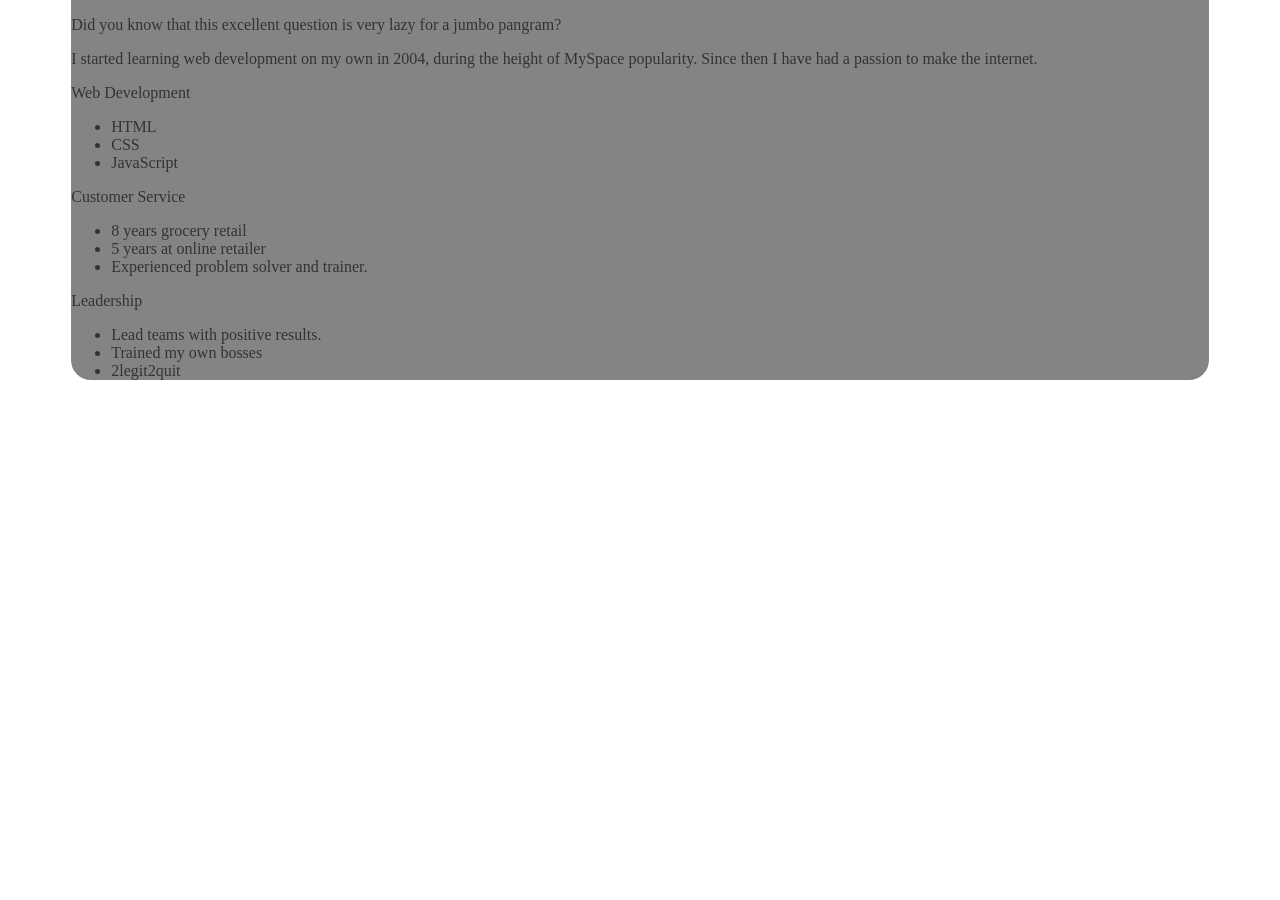
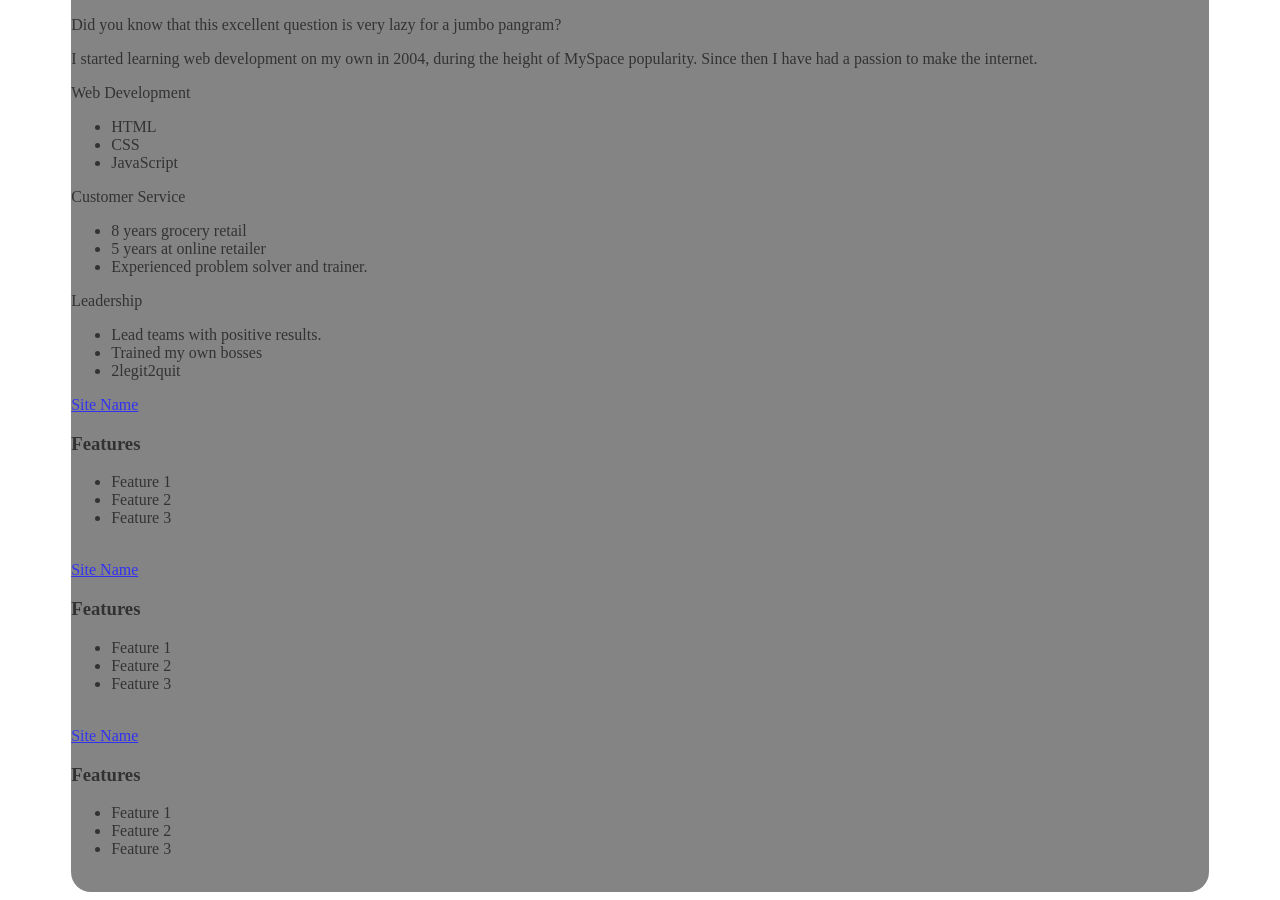
Before and after one commit to Klink-Dev/klink-dev.github.io, a plain HTML site: page index.html in a window 1280 px wide. Shown: the part 130-1030 px from the top of the page. Before the commit the page ends 800 px from the top, so only its background shows below. Drawn offline with Linux system fonts and the light colour scheme.

Commit message:
added example section

```diff
--- a/index.html
+++ b/index.html
@@ -46,6 +46,9 @@ ADD CLASS TO CSS
 	<!--
 ADD CLASS TO CSS
 	-->
+		<!--
+Section for languages and API/framework knowledge
+		-->
 	<div class="skills">
 		<div class="skills-section">
 			<div class="skills-section__header">
@@ -85,6 +88,58 @@ ADD CLASS TO CSS
 			</div>
 		</div>
 	</div>
+		<!--
+A section for Examples of my work
+
+Fill in this section with some site examples, live sites are better
+		-->
+	<div class="examples">
+		<div class="examples-section">
+			<div class="examples-section__header">
+				<a href="#">Site Name</a>
+			</div>
+
+			<div class="examples-section__body">
+				<h3>Features</h3>
+				<ul>
+				<li>Feature 1</li>
+				<li>Feature 2</li>
+				<li>Feature 3</li>
+				</ul>
+				<img src="">
+			</div>
+		</div>
+		<div class="examples-section">
+			<div class="examples-section__header">
+				<a href="#">Site Name</a>
+			</div>
+
+			<div class="examples-section__body">
+				<h3>Features</h3>
+				<ul>
+				<li>Feature 1</li>
+				<li>Feature 2</li>
+				<li>Feature 3</li>
+				</ul>
+				<img src="">
+			</div>
+		</div>
+		<div class="examples-section">
+			<div class="examples-section__header">
+				<a href="#">Site Name</a>
+			</div>
+
+			<div class="examples-section__body">
+				<h3>Features</h3>
+				<ul>
+				<li>Feature 1</li>
+				<li>Feature 2</li>
+				<li>Feature 3</li>
+				</ul>
+				<img src="">
+			</div>
+		</div>
+	</div>
 </div>
 
 
```
